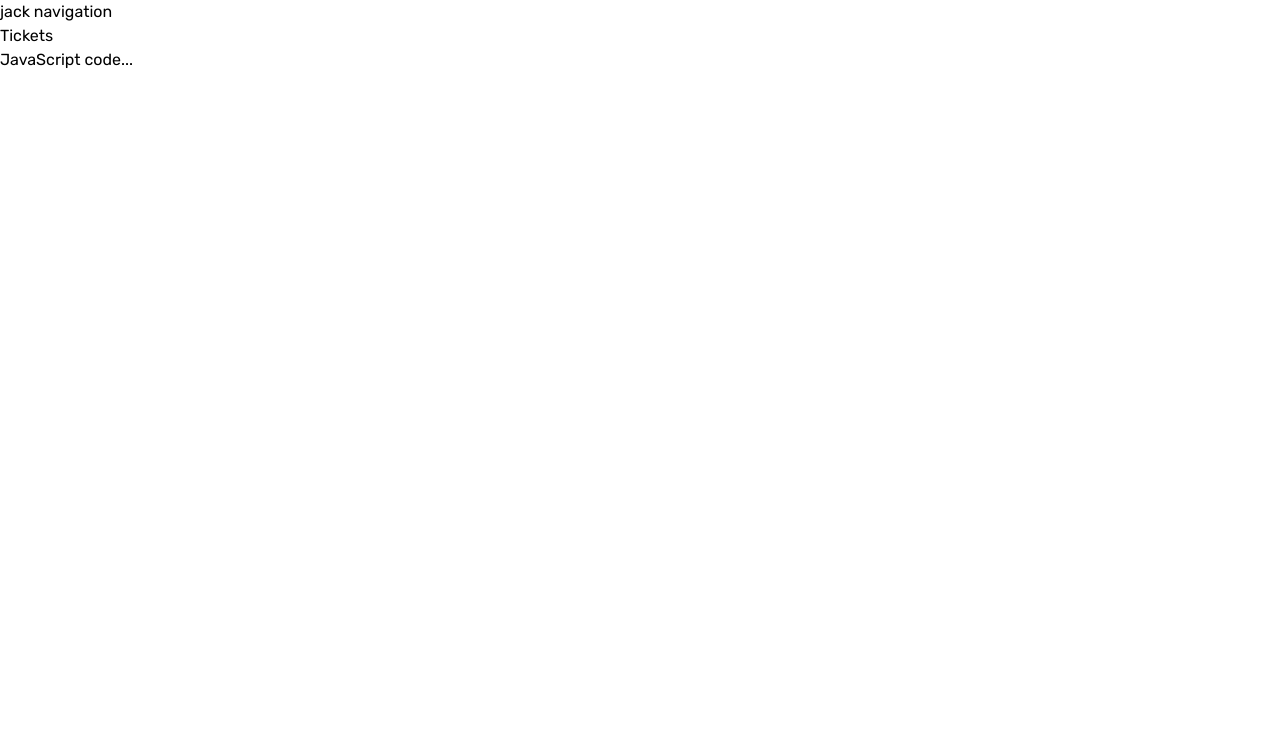
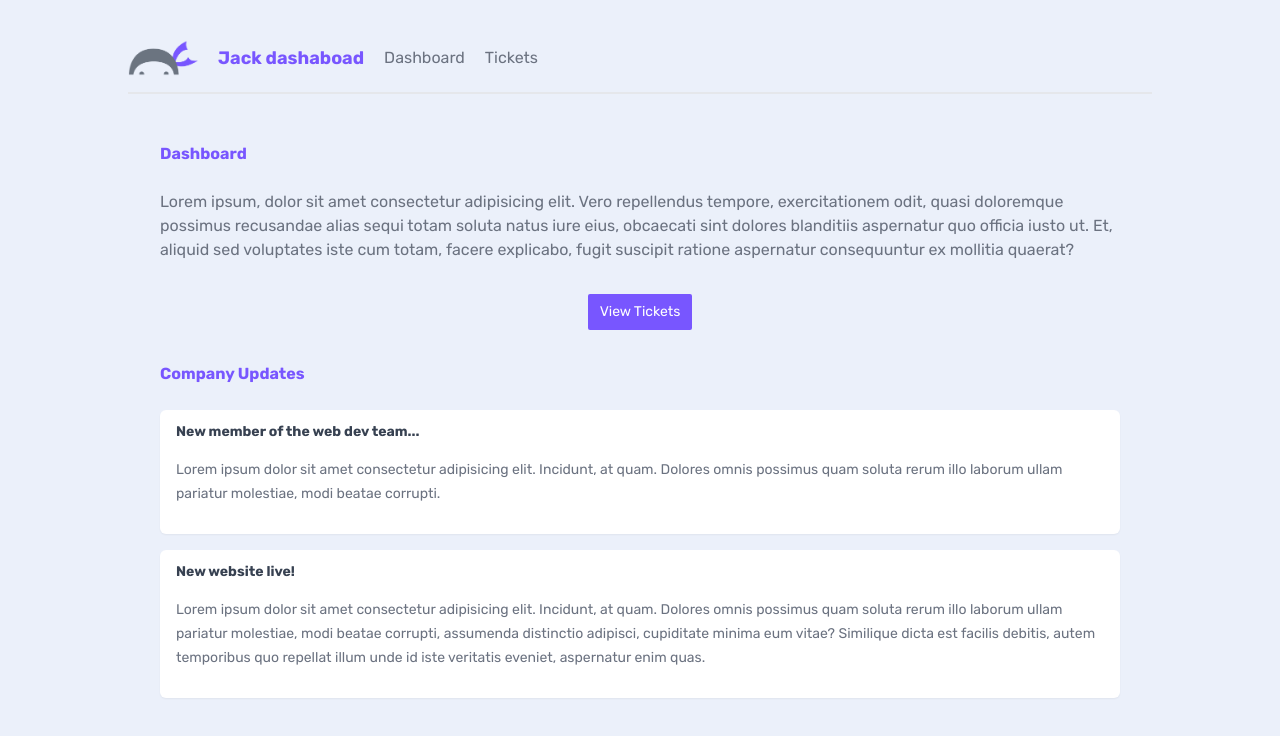
Before and after one commit to tchasinga/public-idea-information, a Next.js app in the folder frontend/: page / in a window 1280 px wide. Shown: the top 736 px of the page. Built offline with nearby package versions, Linux system fonts and the light colour scheme.

Commit message:
Changing new code inside the system

```diff
--- a/frontend/src/app/Components/Navbars.jsx
+++ b/frontend/src/app/Components/Navbars.jsx
@@ -1,14 +1,20 @@
 import Link from "next/link";
+import Image from "next/image";
+import Logo from "./dojo-logo.png";
 
-export default function Navbars() {
+export default function Navbar() {
   return (
-    <nav className="">
-      <Link href="/">
-        <h1>jack navigation</h1>
-      </Link>
-      <Link href="/tickets">
-        <h1>Tickets</h1>
-      </Link>
+    <nav>
+      <Image
+        src={Logo}
+        alt="Dojo Helpdesk logo"
+        width={70}
+        placeholder="empty"
+        quality={100}
+      />
+      <h1>Jack dashaboad</h1>
+      <Link href="/">Dashboard</Link>
+      <Link href="/tickets">Tickets</Link>
     </nav>
   );
 }
--- a/frontend/src/app/globals.css
+++ b/frontend/src/app/globals.css
@@ -1,3 +1,139 @@
 @tailwind base;
 @tailwind components;
 @tailwind utilities;
+
+/* base styles */
+body {
+  background: #ebf0fa;
+  @apply text-gray-500 m-8;
+}
+h1, h2 {
+  @apply font-bold text-primary text-lg;
+}
+main {
+  @apply max-w-5xl my-12 mx-auto px-8;
+}
+main > h2 {
+  @apply mb-4 pb-2 text-base ;
+}
+p > a {
+  @apply text-primary underline;
+}
+
+/* nav styles */
+nav {
+  @apply
+    pb-4
+    border-b-2 border-gray-200
+    flex items-center gap-5
+    my-10 mx-auto
+    max-w-5xl;
+}
+nav a, nav span {
+  @apply text-gray-500;
+}
+nav a:hover {
+  @apply text-black;
+}
+main nav {
+  @apply border-0;
+}
+
+/* button styles */
+button {
+  @apply
+    px-3 py-2
+    rounded-sm
+    flex justify-between items-center gap-2
+    text-sm;
+}
+button:hover {
+  @apply bg-opacity-90;
+}
+.btn-primary {
+  @apply bg-primary text-white;
+}
+.btn-secondary {
+  @apply bg-gray-200 text-gray-900;
+}
+
+/* form styles */
+form {
+  @apply
+    py-4 px-7
+    bg-primary
+    bg-opacity-5
+    rounded-md
+    block
+    mx-auto
+    min-w-fit w-1/4;
+}
+form label {
+  @apply block;
+}
+form input,
+form textarea,
+form select {
+  @apply
+    block
+    mt-2 my-4 px-2 py-1
+    rounded-sm w-full;
+}
+form button {
+  @apply block mx-auto;
+}
+
+/* feedback styles */
+.error {
+  @apply
+    border-2
+    border-red-500
+    bg-red-300
+    text-red-800
+    py-1 px-2
+    rounded-sm
+    block
+    max-w-fit
+    my-4 mx-auto;
+}
+
+/* card styles */
+.card {
+  @apply
+    bg-white
+    shadow-sm
+    rounded-md
+    py-3 px-4 my-4
+    relative
+    overflow-hidden;
+}
+.card h3 {
+  @apply
+    font-bold text-gray-700 text-sm
+    mb-0;
+}
+.card p {
+  @apply my-4 text-sm leading-6;
+}
+
+/* pill styles */
+.pill {
+  @apply
+    py-1 px-2 mt-3
+    inline-block
+    text-xs font-semibold;
+}
+.pill.high {
+  @apply bg-red-300 text-red-600;
+}
+.pill.medium {
+  @apply bg-blue-300 text-blue-600;
+}
+.pill.low {
+  @apply bg-emerald-300 text-emerald-600;
+}
+.card .pill {
+  @apply
+    absolute bottom-0 right-0
+    rounded-tl-md;
+}
--- a/frontend/src/app/page.jsx
+++ b/frontend/src/app/page.jsx
@@ -1,7 +1,27 @@
+import Link from 'next/link'
+
 export default function Home() {
   return (
-    <main className="">
-      <h1>JavaScript code...</h1>
+    <main>
+      <h2>Dashboard</h2>
+      <p>Lorem ipsum, dolor sit amet consectetur adipisicing elit. Vero repellendus tempore, exercitationem odit, quasi doloremque possimus recusandae alias sequi totam soluta natus iure eius, obcaecati sint dolores blanditiis aspernatur quo officia iusto ut. Et, aliquid sed voluptates iste cum totam, facere explicabo, fugit suscipit ratione aspernatur consequuntur ex mollitia quaerat?</p>
+
+      <div className="flex justify-center my-8">
+        <Link href="/tickets">
+          <button className="btn-primary">View Tickets</button>
+        </Link>
+      </div>
+
+      <h2>Company Updates</h2>
+
+      <div className="card">
+        <h3>New member of the web dev team...</h3>
+        <p>Lorem ipsum dolor sit amet consectetur adipisicing elit. Incidunt, at quam. Dolores omnis possimus quam soluta rerum illo laborum ullam pariatur molestiae, modi beatae corrupti.</p>
+      </div>
+      <div className="card">
+        <h3>New website live!</h3>
+        <p>Lorem ipsum dolor sit amet consectetur adipisicing elit. Incidunt, at quam. Dolores omnis possimus quam soluta rerum illo laborum ullam pariatur molestiae, modi beatae corrupti, assumenda distinctio adipisci, cupiditate minima eum vitae? Similique dicta est facilis debitis, autem temporibus quo repellat illum unde id iste veritatis eveniet, aspernatur enim quas.</p>
+      </div>
     </main>
   )
 }
```
Also changed, not shown: frontend/src/app/Components/dojo-logo.png (added).
